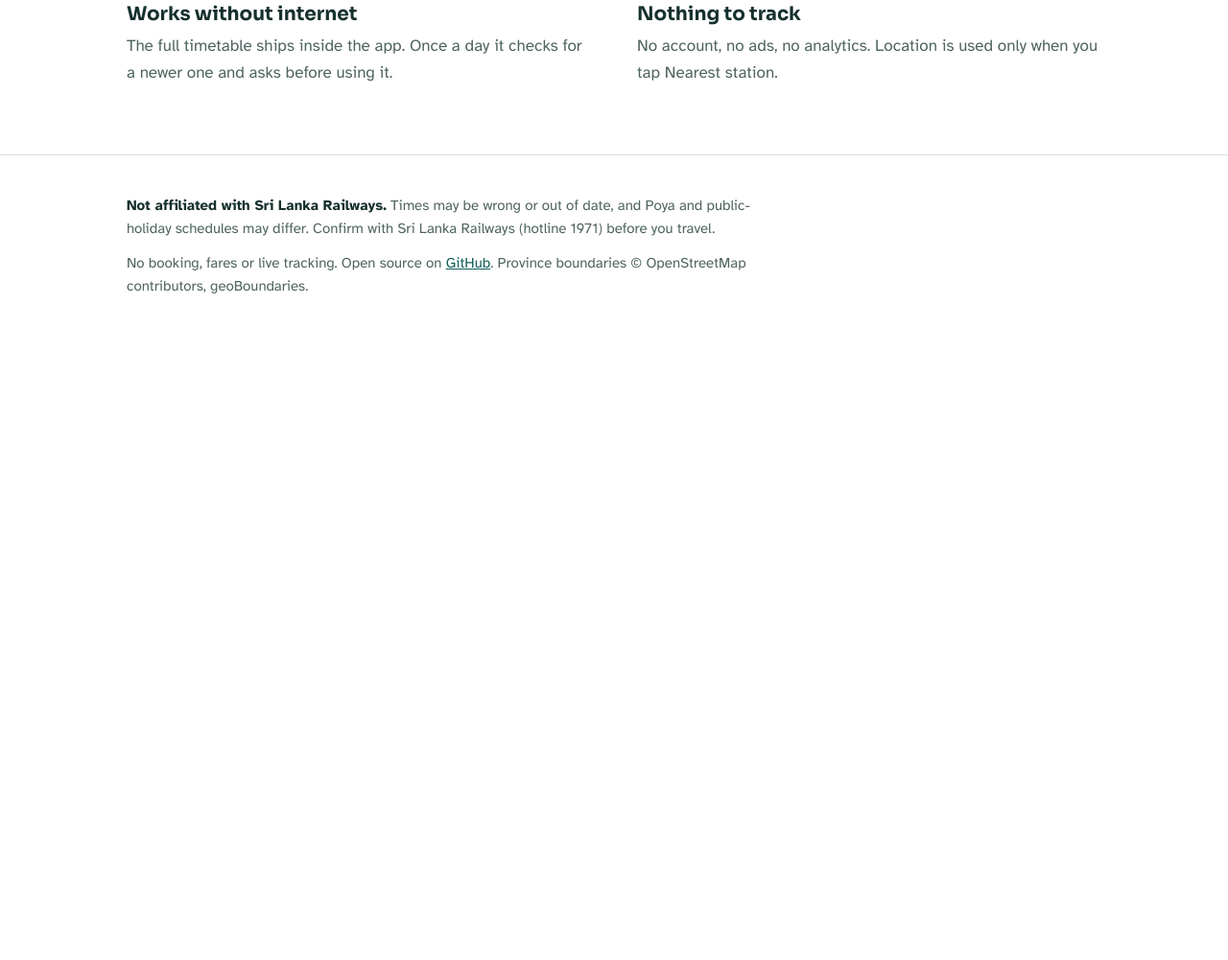
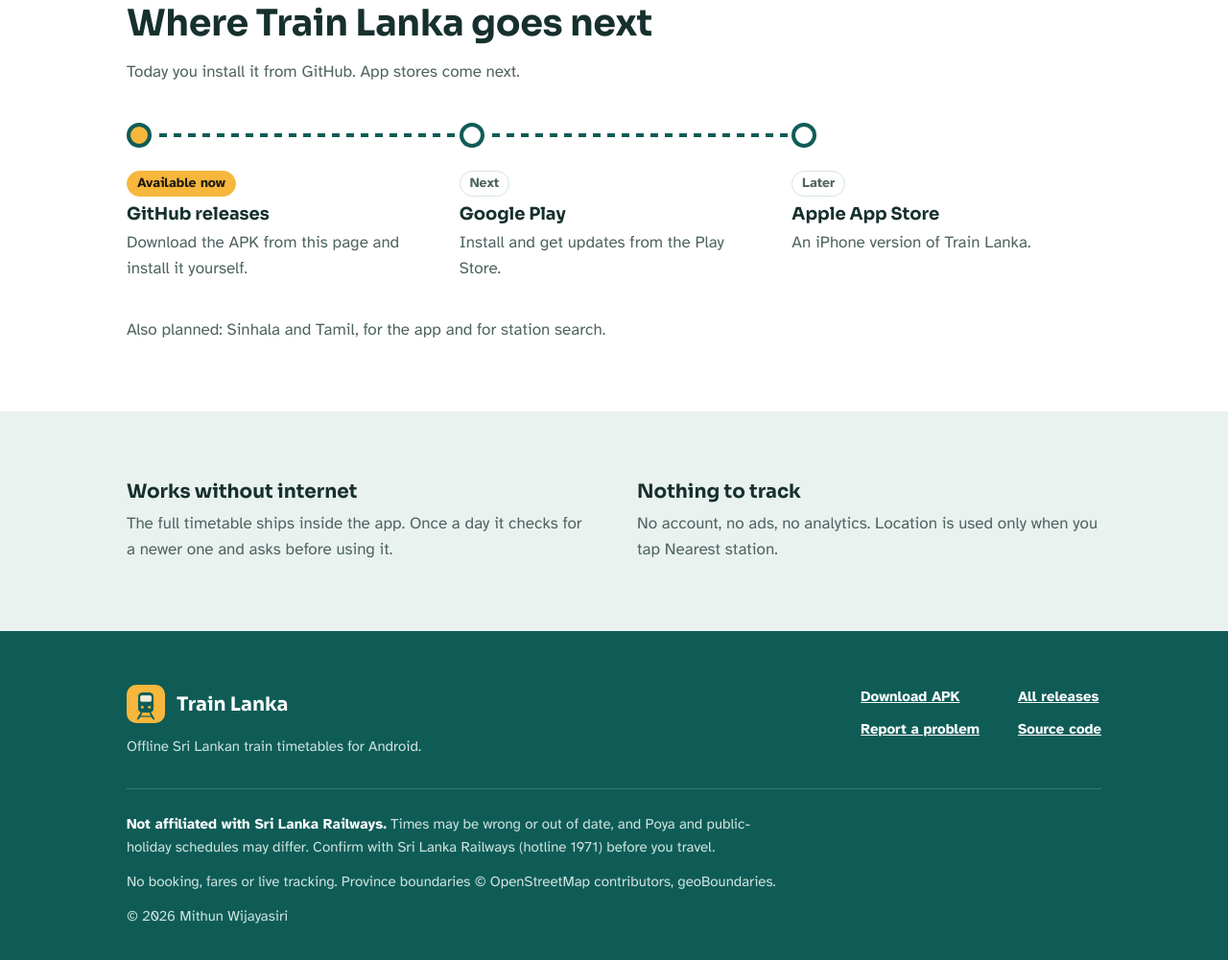
Before and after one commit to MithunWijayasiri/TrainLanka, a plain HTML site: page site/index.html in a window 1280 px wide. Shown: the part 1967-2968 px from the top of the page at 96% size. Before the commit the page ends 2345 px from the top, so only its background shows below. Drawn offline with Linux system fonts and the light colour scheme.

Commit message:
feat(site): add roadmap and full footer to landing page
Footer says "Source code" instead of "open source" since the repo has no license yet.

```diff
--- a/site/index.html
+++ b/site/index.html
@@ -201,8 +201,9 @@
 .swap { width: 38px; height: 38px; border-radius: 50%; background: var(--teal); display: grid; place-items: center; color: #fff; }
 .swap svg { width: 18px; height: 18px; }
 
+.alt { background: var(--tint); }
+
 /* Install */
-.install { background: var(--tint); }
 .steps { list-style: none; counter-reset: step; padding: 0; margin: 40px 0 0; display: grid; gap: 24px; }
 @media (min-width: 760px) { .steps { grid-template-columns: repeat(3, 1fr); } }
 .steps li { counter-increment: step; position: relative; padding-top: 56px; }
@@ -217,15 +218,54 @@
 .steps p { margin: 0; color: var(--muted); }
 .note { margin: 36px 0 0; max-width: 64ch; color: var(--muted); }
 
+/* Roadmap: stations on a line, track ahead dashed */
+.roadmap { list-style: none; padding: 0; margin: 40px 0 0; display: grid; gap: 32px; }
+.roadmap li { position: relative; padding-left: 48px; }
+.roadmap .dot {
+  position: absolute; top: 0; left: 0;
+  width: 26px; height: 26px; border-radius: 50%;
+  background: var(--page); border: 4px solid var(--link);
+}
+.roadmap .now .dot { background: var(--amber); }
+.roadmap li:not(:last-child)::after {
+  content: "";
+  position: absolute; top: 30px; bottom: -28px; left: 11px; width: 4px;
+  background: repeating-linear-gradient(180deg, var(--link) 0 8px, transparent 8px 15px);
+}
+.roadmap .status {
+  display: inline-block; margin-bottom: 8px;
+  padding: 1px 10px; border-radius: 999px;
+  border: 1.5px solid var(--line); color: var(--muted);
+  font-size: 0.875rem; font-weight: 700;
+}
+.roadmap .now .status { background: var(--amber); border-color: var(--amber); color: #1F1A0E; }
+.roadmap h3 { font-size: 1.125rem; margin-bottom: 6px; }
+.roadmap p { margin: 0; color: var(--muted); }
+@media (min-width: 760px) {
+  .roadmap { grid-template-columns: repeat(3, 1fr); gap: 24px; }
+  .roadmap li { padding: 48px 24px 0 0; }
+  .roadmap li:not(:last-child)::after {
+    top: 11px; bottom: auto; left: 34px; right: -20px; width: auto; height: 4px;
+    background: repeating-linear-gradient(90deg, var(--link) 0 8px, transparent 8px 15px);
+  }
+}
+
 /* Privacy */
 .privacy { display: grid; gap: 32px; }
 @media (min-width: 760px) { .privacy { grid-template-columns: 1fr 1fr; gap: 48px; } }
 .privacy h3 { font-size: 1.25rem; margin-bottom: 8px; }
 .privacy p { margin: 0; color: var(--muted); }
 
-footer { border-top: 1px solid var(--line); padding: 40px 0 56px; color: var(--muted); font-size: 0.9375rem; }
-footer p { margin: 0 0 12px; max-width: 70ch; }
-footer strong { color: var(--ink); }
+footer { background: var(--teal); color: #CFE3DF; padding: 56px 0 40px; font-size: 0.9375rem; }
+footer a { color: #fff; }
+.foot-top { display: grid; gap: 32px; padding-bottom: 32px; border-bottom: 1px solid rgba(255, 255, 255, 0.18); }
+@media (min-width: 760px) { .foot-top { grid-template-columns: 1fr auto; align-items: start; } }
+.foot-top p { margin: 12px 0 0; }
+.foot-links { list-style: none; padding: 0; margin: 0; display: grid; gap: 10px; font-weight: 700; }
+@media (min-width: 560px) { .foot-links { grid-template-columns: repeat(2, auto); gap: 10px 40px; } }
+.foot-legal { padding-top: 24px; }
+.foot-legal p { margin: 0 0 12px; max-width: 70ch; }
+.foot-legal strong { color: #fff; }
 
 @media (prefers-reduced-motion: reduce) {
   .ticket { animation: none; }
@@ -346,7 +386,7 @@
     </div>
   </section>
 
-  <section class="install">
+  <section class="alt">
     <div class="wrap">
       <h2>Install it in three steps</h2>
       <p class="intro">Train Lanka isn't on the Play Store yet, so you install the APK file directly.</p>
@@ -369,6 +409,34 @@
   </section>
 
   <section>
+    <div class="wrap">
+      <h2>Where Train Lanka goes next</h2>
+      <p class="intro">Today you install it from GitHub. App stores come next.</p>
+      <ol class="roadmap">
+        <li class="now">
+          <span class="dot"></span>
+          <span class="status">Available now</span>
+          <h3>GitHub releases</h3>
+          <p>Download the APK from this page and install it yourself.</p>
+        </li>
+        <li>
+          <span class="dot"></span>
+          <span class="status">Next</span>
+          <h3>Google Play</h3>
+          <p>Install and get updates from the Play Store.</p>
+        </li>
+        <li>
+          <span class="dot"></span>
+          <span class="status">Later</span>
+          <h3>Apple App Store</h3>
+          <p>An iPhone version of Train Lanka.</p>
+        </li>
+      </ol>
+      <p class="note">Also planned: Sinhala and Tamil, for the app and for station search.</p>
+    </div>
+  </section>
+
+  <section class="alt">
     <div class="wrap privacy">
       <div>
         <h3>Works without internet</h3>
@@ -384,8 +452,25 @@
 
 <footer>
   <div class="wrap">
-    <p><strong>Not affiliated with Sri Lanka Railways.</strong> Times may be wrong or out of date, and Poya and public-holiday schedules may differ. Confirm with Sri Lanka Railways (hotline 1971) before you travel.</p>
-    <p>No booking, fares or live tracking. Open source on <a href="https://github.com/MithunWijayasiri/TrainLanka">GitHub</a>. Province boundaries &copy; OpenStreetMap contributors, geoBoundaries.</p>
+    <div class="foot-top">
+      <div>
+        <a class="brand" href="./"><img src="icon.png" alt=""><span>Train Lanka</span></a>
+        <p>Offline Sri Lankan train timetables for Android.</p>
+      </div>
+      <nav aria-label="Footer">
+        <ul class="foot-links">
+          <li><a href="https://github.com/MithunWijayasiri/TrainLanka/releases/latest/download/TrainLanka.apk">Download APK</a></li>
+          <li><a href="https://github.com/MithunWijayasiri/TrainLanka/releases">All releases</a></li>
+          <li><a href="https://github.com/MithunWijayasiri/TrainLanka/issues/new/choose">Report a problem</a></li>
+          <li><a href="https://github.com/MithunWijayasiri/TrainLanka">Source code</a></li>
+        </ul>
+      </nav>
+    </div>
+    <div class="foot-legal">
+      <p><strong>Not affiliated with Sri Lanka Railways.</strong> Times may be wrong or out of date, and Poya and public-holiday schedules may differ. Confirm with Sri Lanka Railways (hotline 1971) before you travel.</p>
+      <p>No booking, fares or live tracking. Province boundaries &copy; OpenStreetMap contributors, geoBoundaries.</p>
+      <p>&copy; 2026 Mithun Wijayasiri</p>
+    </div>
   </div>
 </footer>
 
```
